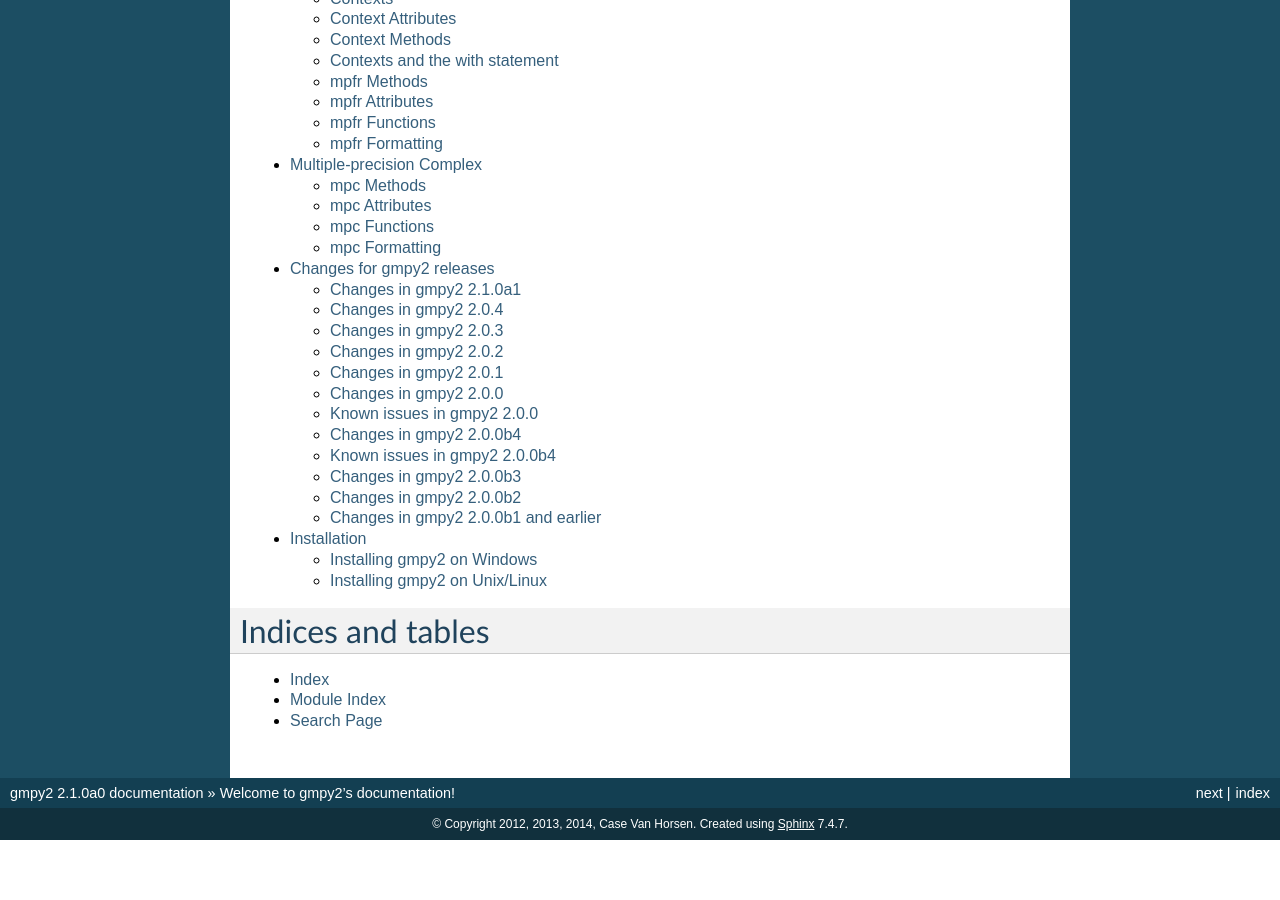
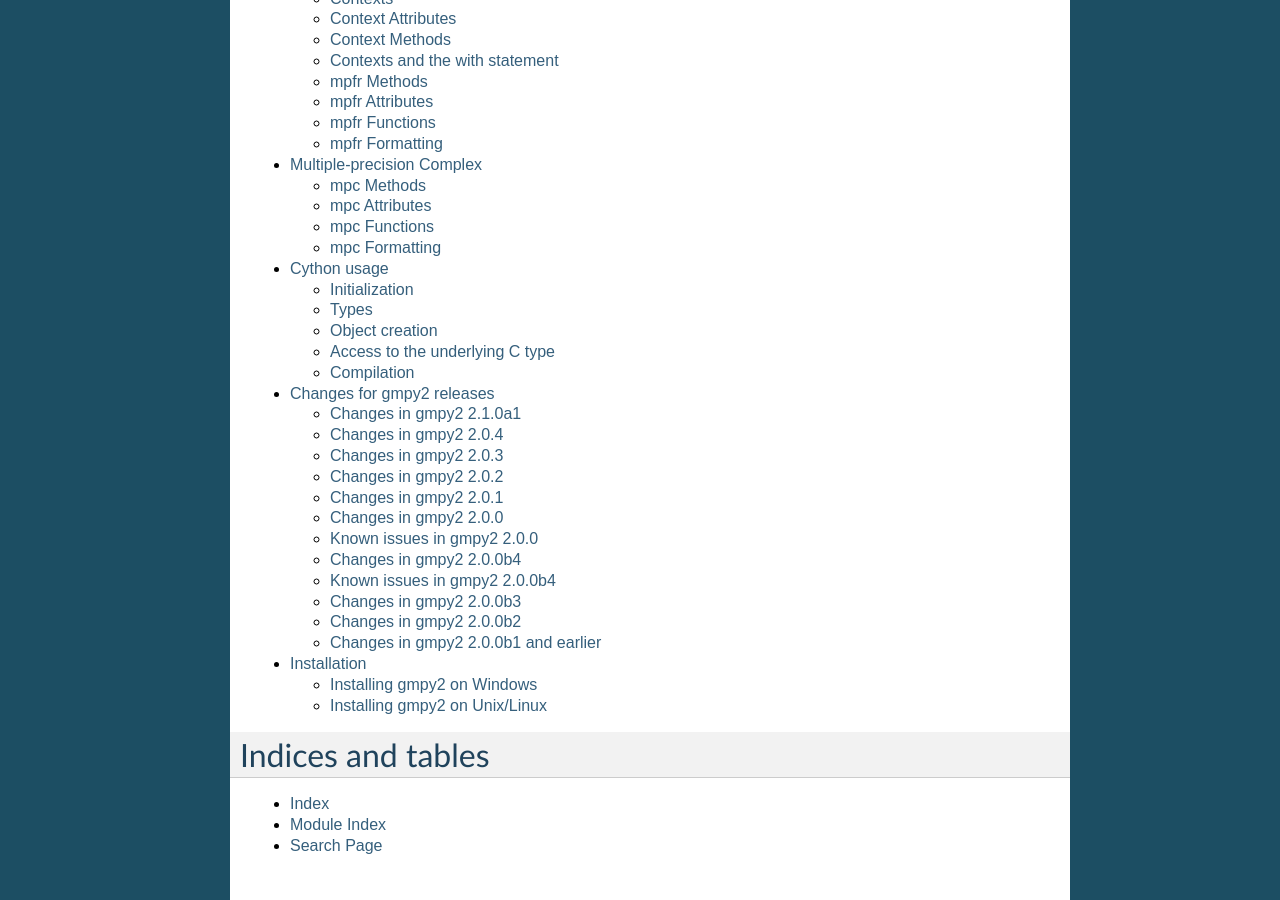
Before and after one commit to aleaxit/gmpy, a Sphinx documentation site: the page built from docs/index.rst, in a window 1280 px wide and 900 px high, scrolled down 785 px. Built offline with Sphinx 7.4.7, drawn with Linux system fonts in a browser that asks for light colours; formulas are drawn with MathJax 3; before the commit the page ends 1625 px from its top, so only the background shows below that; some of the changed lines change nothing that is shown.

Commit message:
documentation for Cython

```diff
--- /dev/null
+++ b/docs/cython.rst
@@ -0,0 +1,149 @@
+Cython usage
+============
+
+The gmpy2 module provides a C-API that can be conveniently used from Cython.
+All types and functions are declared in the header gmpy2.pxd that is installed
+automatically in your Python path together with the library.
+
+Initialization
+--------------
+
+In order to use the C-API you need to make one call to the function **void import_gmpy2(void)**.
+
+Types
+-----
+
+The mpz, mpq, mpfr and mpc Python types correspond to the C struct
+
+**struct MPZ_Object ***
+
+**struct MPQ_Object ***
+
+**struct MPFR_Object ***
+
+**struct MPC_Object ***
+
+Fast type checking can be done with the following C functions
+
+**bint MPZ_Check(PyObject * obj)**
+    equivalent to **isinstance(obj, mpz)**
+
+**bint MPQ_Check(PyObject * obj)**
+    equivalent to **isinstance(obj, mpq)**
+
+**bint MPFR_Check(PyObject * obj)**
+    equivalent to **isinstance(obj, mpfr)**
+
+**bint MPC_Check(PyObject * obj)**
+    equivalent to **isinstance(obj, mpc)**
+
+Object creation
+---------------
+
+To create a new gmpy2 types there are four basic functions
+
+**object MPZ_New()**
+    create a new mpz object
+
+**object MPQ_New()**
+    create a new mpq object
+
+**object MPFR_New(mpfr_prec_t prec)**
+    create a new mpfr object with given precision prec
+
+**object  MPC_New(mpfr_prec_t rprec, mpfr_prec_t iprec)**
+    create a new mpc object with given precisions rprec and iprec of
+    respectively real and imaginary parts
+
+The gmpy2.pxd header also provides convenience macro to wrap a (copy of) a mpz_t, mpq_t, mpfr_t
+or a mpc_t object into the corresponding gmpy2 type.
+
+**object GMPy_MPZ_From_mpz(mpz_srcptr z)**
+    return a new mpz object with a given mpz_t value z
+
+**object GMPy_MPQ_From_mpq(mpq_srcptr q)**
+    return a new mpq object from a given mpq_t value q
+
+**object GMPy_MPQ_From_mpz(mpz_srcptr num, mpz_srcptr den)**
+    return a new mpq object with a given mpz_t numerator num and mpz_t denominator den
+
+**object GMPy_MPFR_From_mpfr(mpfr_srcptr x)**
+    return a new mpfr object with a given mpfr_t value x
+
+**object GMPy_MPC_From_mpc(mpc_srcptr c)**
+    return a new mpc object with a given mpc_t value c
+
+**object GMPy_MPC_From_mpfr(mpfr_srcptr re, mpfr_srcptr im)**
+    return a new mpc object with a given mpfr_t real part re and mpfr_t imaginary part im
+
+Access to the underlying C type
+--------------------------------
+
+Each of the gmpy2 objects has a field corresponding to the underlying C
+type. The following functions give access to this field
+
+**mpz_t MPZ(MPZ_Object *)**
+
+**mpq_t MPQ(MPQ_OBJECT *)**
+
+**mpfr_t MPFR(MPFR_Object *)**
+
+**mpc_t MPC(MPC_Object *)**
+
+Compilation
+------------
+
+The header gmpy2.pxd as well as the C header gmpy2.h from which it depends
+are installed in the Python path. In order to make Cython and the C compiler aware
+of the existence of these files, the Python path should be part of the include
+directories.
+
+Recall that **import_gmpy2()** needs to be called *before* any other function of
+the C-API.
+
+Here is a minimal example of a Cython file test_gmpy2.pyx
+
+::
+
+    "A minimal setup.py for compiling test_gmpy2.pyx"
+
+    from distutils.core import setup
+    from distutils.extension import Extension
+    from Cython.Build import cythonize
+    import sys
+
+    ext = Extension("test_gmpy2", ["test_gmpy2.pyx"], include_dirs=sys.path, libraries=['gmp', 'mpfr', 'mpc'])
+
+    setup(
+        name="cython_gmpy_test",
+        ext_modules=cythonize([ext], include_path=sys.path)
+    )
+
+The corresponding setup.py is given below.
+
+::
+
+    "A minimal cython file test_gmpy2.pyx"
+
+    from gmpy2 cimport *
+
+    cdef extern from "gmp.h":
+        void mpz_set_si(mpz_t, long)
+
+    import_gmpy2()   # needed to initialize the C-API
+
+    z = MPZ_New()
+    mpz_set_si(MPZ(<MPZ_Object *> z), -7)
+
+    print(z + 3)
+
+
+With these two files in the same repository, you should be able to compile your
+module using
+
+::
+
+    $ python setup.py build_ext --inplace
+
+For more about compilation and installation of cython files and extension
+modules, please refer to the official documentation of Cython and distutils.
--- a/docs/index.rst
+++ b/docs/index.rst
@@ -18,6 +18,7 @@
    mpq
    mpfr
    mpc
+   cython
    history
 
 Indices and tables
```
